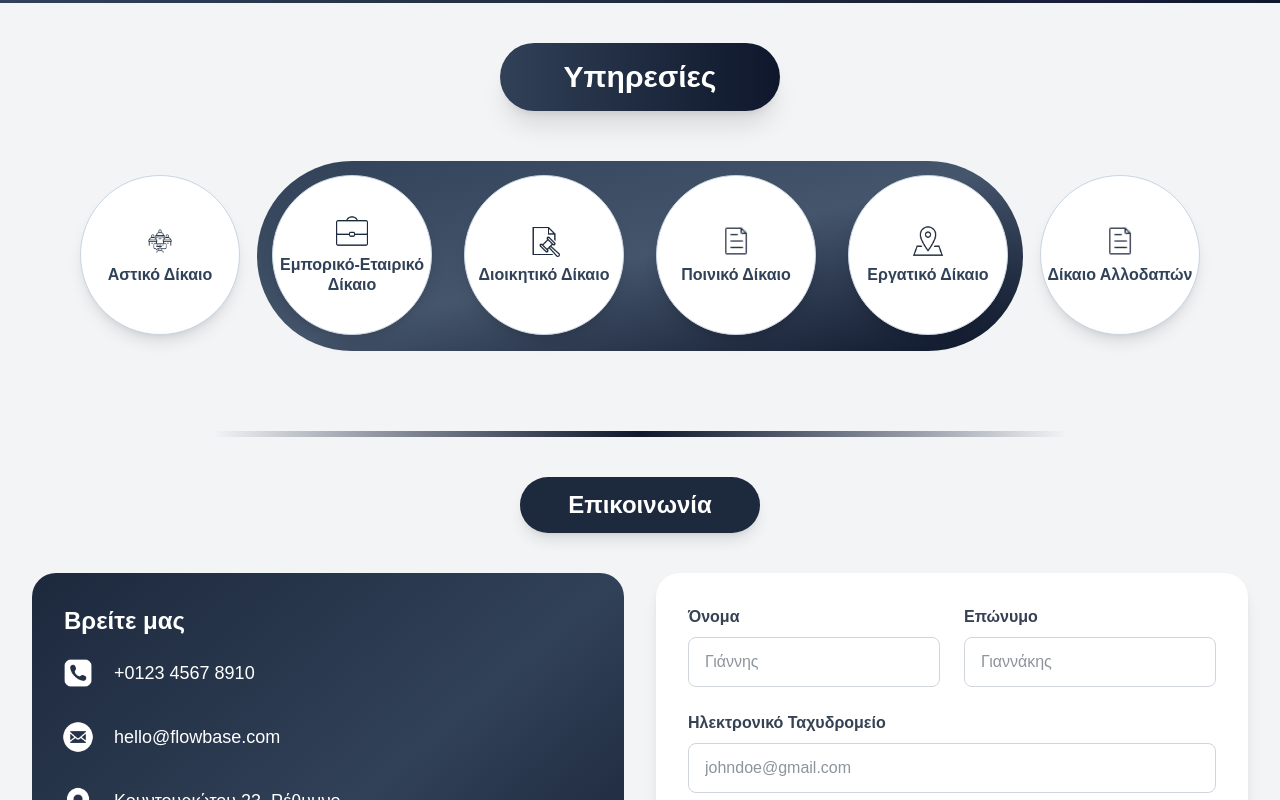
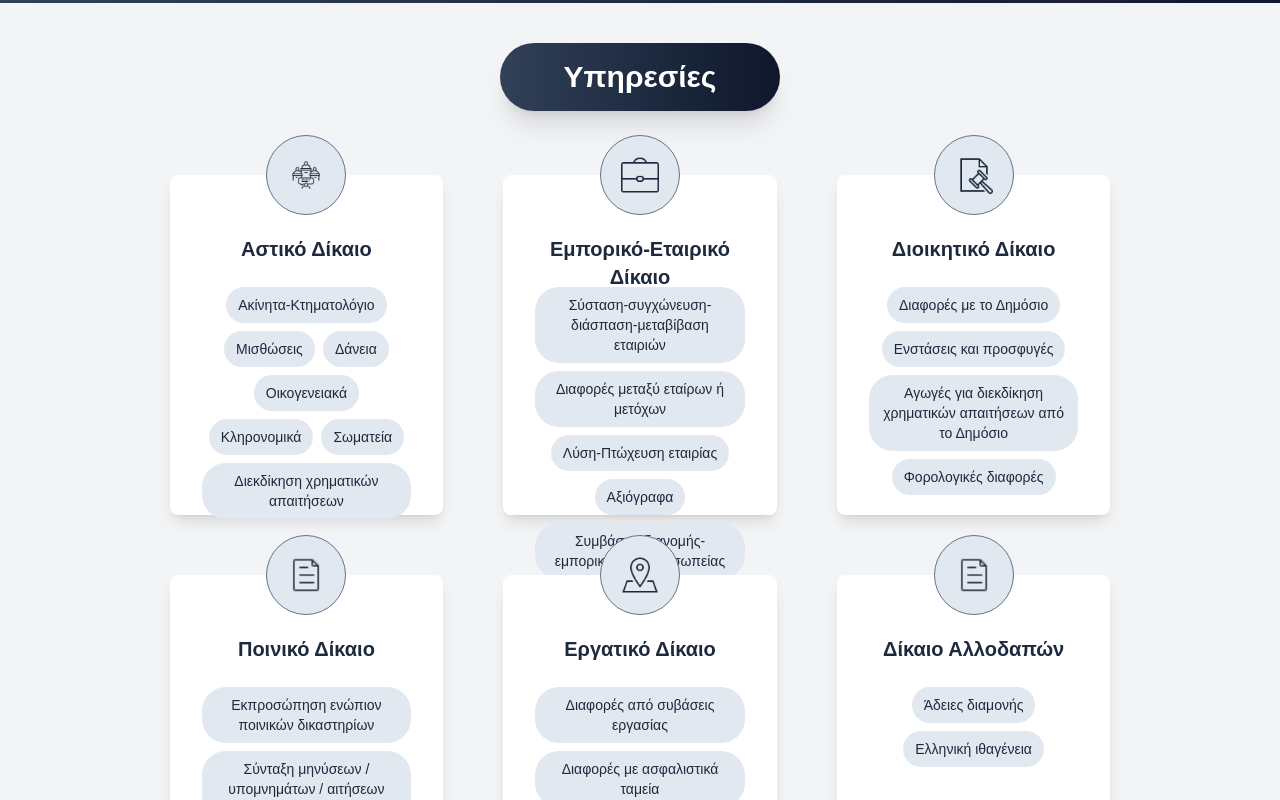
Before and after one commit to MichalisGiannoudis/ProjectDrew, a Next.js app: page / in a window 1280 px wide. Shown: the part 1520-2320 px from the top of the page. Built offline with nearby package versions, Linux system fonts and the light colour scheme.

Commit message:
typo fix, services finilized

```diff
--- a/src/components/serviceCard.component.tsx
+++ b/src/components/serviceCard.component.tsx
@@ -1,17 +1,17 @@
 export const ServiceCard = ({ serviceImage, serviceLabel, serviceBody }: { serviceImage:string,serviceLabel: string, serviceBody:string }) => {
     return(
         <div className="relative">
-            <div className="bg-white flex flex-col rounded-lg shadow-lg p-8 pt-12 text-center hover:shadow-2xl transition-shadow duration-300 h-auto md:h-150 lg:h-130">
+            <div className="bg-white flex flex-col rounded-lg shadow-lg p-8 pt-12 text-center hover:shadow-2xl transition-shadow duration-300 lg:h-85">
                 <div className="absolute -top-10 left-1/2 transform -translate-x-1/2">
                     <div className="w-20 h-20 bg-slate-200 rounded-full border border-slate-500 flex items-center justify-center p-3">
                         <img src={serviceImage} className="w-full h-full p-2 object-contain"/>
                     </div>
                 </div>
-                <h3 className="text-xl h-5 font-semibold text-slate-800 cursor-default mb-14 mt-3">{serviceLabel}</h3>
-                <div className="flex flex-col gap-4 text-center items-start">
+                <h3 className="text-xl h-5 font-semibold text-slate-800 cursor-default mb-8 mt-3">{serviceLabel}</h3>
+                <div className="flex flex-wrap gap-2 justify-center">
                     {serviceBody.split(',').map((option, idx) => (
-                        <div key={idx} className="w-full">
-                            <div className="bg-slate-200 text-slate-800 text-sm font-medium px-3 py-2 rounded-3xl w-full">
+                        <div key={idx} className="inline-block max-w-full">
+                            <div className="bg-slate-200 text-slate-800 text-sm font-medium px-3 py-2 rounded-3xl cursor-default break-words">
                                 {option.trim()}
                             </div>
                         </div>
--- a/src/components/servicesHorizontal.component.tsx
+++ b/src/components/servicesHorizontal.component.tsx
@@ -3,6 +3,7 @@ import { MainPageContent } from "@/types/content.interface";
 import { useContent } from "@/hooks/useContent";
 import { Language } from "@/types/language.interface";
 import { useState } from "react";
+import { ServiceCard } from "./serviceCard.component";
 
 interface ServiceItem {
     id: number;
@@ -12,7 +13,6 @@ interface ServiceItem {
 }
 
 export const ServicesHorizontal = () => {
-    const [activeService, setActiveService] = useState<number | null>(null);
     const [expandedMobile, setExpandedMobile] = useState<number | null>(null);
 
     const languageState = useThemeStore(state => state.language);
@@ -31,107 +31,69 @@ export const ServicesHorizontal = () => {
     ].filter(service => service.body);
 
     const handleServiceClick = (serviceId: number) => {
-        if (window.innerWidth < 768) {
         setExpandedMobile(expandedMobile === serviceId ? null : serviceId);
-        } else {
-            setActiveService(activeService === serviceId ? null : serviceId);
-        }
     };
 
     return (
         <div className="w-full mx-auto relative">
-            <div className="flex flex-col items-center mb-16">
+            <div className="flex flex-col items-center mb-10 lg:mb-16">
                 <div className="rounded-full bg-gradient-to-r from-slate-700 to-slate-900 px-16 py-4 shadow-xl">
                     <span className="text-white text-3xl font-bold cursor-default">{servicesLabel}</span>
                 </div>
             </div>
 
-            <div className="hidden md:block">
-                {/* Horizontal Service Bubbles */}
-                <div className="relative flex justify-center items-center px-4">
-                    <div className="w-[63%] h-[190px] absolute bottom-4 bg-gradient-to-br from-slate-700 via-slate-600 to-slate-900 rounded-full  overflow-hidden transition-all duration-300 z-0"></div>
-                    <div className="flexjustify-center items-center gap-8 relative z-10 w-full">
-                        <div className="flex justify-center items-center gap-8 mb-8 px-4">
-                            {services.map((service, index) => {
-                                const isActive = activeService === service.id;
-                                return (
-                                    <div
+            {/* Desktop Layout */}
+            <div className="hidden lg:block">
+                <div className="grid grid-cols-3 gap-15 w-[80%] mx-auto px-4">
+                    {services.map((service) => (
+                        <ServiceCard
                             key={service.id}
-                                        onClick={() => handleServiceClick(service.id)}
-                                        className="cursor-pointer"
-                                        style={{
-                                            transition: 'all 0.6s cubic-bezier(0.4, 0, 0.2, 1)',
-                                            animationDelay: `${index * 0.1}s`
-                                        }}
-                                    >
-                                        <div
-                                            className={`
-                                                w-40 h-40 rounded-full flex flex-col items-center justify-center
-                                                transition-all duration-500 ease-in-out
-                                                ${isActive
-                                                    ? 'bg-gradient-to-br from-slate-500 to-slate-800 shadow-2xl border-4 border-white scale-110'
-                                                    : 'bg-white hover:bg-gradient-to-br hover:from-slate-100 hover:to-slate-200 shadow-lg hover:shadow-xl border border-slate-300'
-                                                }
-                                                hover:scale-105 group`}>
-                                            <div className="flex flex-col items-center space-y-2">
-                                                <img src={service.image} className={`w-8 h-8 object-contain transition-all duration-300 ${isActive ? 'filter brightness-0 invert' : ''}`}/>
-                                                <span className={`text-default font-semibold text-center leading-tight transition-all duration-300 ${isActive ? 'text-white' : 'text-slate-700'}`}>
-                                                    {service.label}
-                                                </span>
+                            serviceImage={service.image}
+                            serviceLabel={service.label}
+                            serviceBody={service.body}
+                        />
+                    ))}
                 </div>
             </div>
+
+            {/* Tablet Layout */}
+            <div className="hidden md:block lg:hidden space-y-4">
+                {services.map((service, index) => (
+                    <div key={service.id} className="bg-white rounded-xl shadow-lg border border-slate-200 overflow-hidden">
+                        <div onClick={() => handleServiceClick(service.id)}
+                            className="flex items-center justify-between p-6 cursor-pointer hover:bg-slate-50 transition-colors duration-200">
+                            <div className="flex items-center">
+                                <div className="w-12 h-12 bg-slate-700 rounded-full flex items-center justify-center mr-4 shadow-lg">
+                                    <img src={service.image} className="w-8 h-8 object-contain filter brightness-0 invert p-1" alt={service.label} />
                                 </div>
-                                );
-                            })}
+                                <span className="text-lg font-semibold text-slate-800">{service.label}</span>
+                            </div>
+                            <div className={`transform transition-transform duration-300 ${expandedMobile === service.id ? 'rotate-180' : ''}`}>
+                                <div className="w-8 h-8 bg-slate-800 rounded-full flex items-center justify-center">
+                                    <svg className="w-4 h-4 text-white" fill="none" stroke="currentColor" viewBox="0 0 24 24">
+                                        <path strokeLinecap="round" strokeLinejoin="round" strokeWidth={2} d="M19 9l-7 7-7-7" />
+                                    </svg>
                                 </div>
                             </div>
                         </div>
 
-                {/* Expandable Details Container */}
-                <div className={`w-[85%] justify-self-center overflow-hidden transition-all duration-700 ease-in-out ${activeService ? 'max-h-96 opacity-100 mt-10' : 'max-h-0 opacity-0 mb-0'}`}>
-                    {activeService && (
-                        <div className="bg-white rounded-2xl  border border-slate-200 p-8 mx-4 lg:mx-16">
-                            <div className="bg-gradient-to-br from-slate-50 to-white rounded-xl p-6">
-                                {(() => {
-                                    const service = services.find(s => s.id === activeService);
-                                    if (!service) return null;
-
-                                    return (
-                                        <div className="space-y-4">
-                                            {/* Service Title */}
-                                            <div className="flex items-center justify-center mb-12">
-                                                {/* <img src={service.image} className="w-12 h-12 object-contain mr-4" alt={service.label} /> */}
-                                                <h3 className="text-2xl font-bold text-slate-800">{service.label}</h3>
-                                            </div>
-
-                                            {/* Service Details Grid */}
-                                            <div className="grid grid-cols-1 md:grid-cols-2 lg:grid-cols-3 gap-4">
+                        {/* Expandable Content */}
+                        <div className={`overflow-hidden transition-all duration-500 ease-in-out ${expandedMobile === service.id ? 'max-h-120 opacity-100' : 'max-h-0 opacity-0'}`}>
+                            <div className="px-6 pb-6 space-y-3">
                                 {service.body.split(',').map((option, idx) => (
-                                                    <div
-                                                        key={idx}
-                                                        className="bg-gradient-to-r from-slate-100 to-slate-200 text-slate-800 text-sm font-medium px-6 py-3 rounded-full border border-slate-300 transition-all duration-300 hover:shadow-md hover:scale-105 transform"
-                                                        style={{
-                                                            animationDelay: `${idx * 100}ms`,
-                                                            opacity: 0,
-                                                            animation: `fadeInUp 0.6s ease-out ${idx * 100}ms forwards`
-                                                        }}
-                                                    >
+                                    <div key={idx} className="bg-gradient-to-r from-slate-100 to-slate-200 text-slate-800 text-sm font-medium px-4 py-3 rounded-3xl border border-slate-300">
                                         <div className="flex items-center">
-                                                            <div className="flex-shrink-0 self-center">
+                                            <div className="flex-shrink-0 self-start mt-1.5">
                                                 <div className="w-2 h-2 bg-slate-700 rounded-full mr-3"></div>
                                             </div>
-                                                            <span className="leading-relaxed">{option.trim()}</span>
+                                            {option.trim()}
                                         </div>
                                     </div>
                                 ))}
                             </div>
                         </div>
-                                    );
-                                })()}
                     </div>
-                        </div>
-                    )}
-                </div>
+                ))}
             </div>
 
             {/* Mobile Layout */}
--- a/src/content/footer.content.ts
+++ b/src/content/footer.content.ts
@@ -9,7 +9,7 @@ export const FooterContentEN = {
 }
 
 export const FooterContentGR = {
-    nameLabel: 'Αδρέας Ν. Δρανδάκης',
+    nameLabel: 'Ανδρέας Ν. Δρανδάκης',
     progessionLabel: 'Δικηγόρος | Ειδικός στο Εταιρικό & Αστικό Δίκαιο',
     contactLabel: 'Επικοινωνία',
     officeLabel: 'Γραφείο',
--- a/src/content/mainPage.content.ts
+++ b/src/content/mainPage.content.ts
@@ -52,8 +52,8 @@ export const MainPageContentGR = {
     serviceLabel6: 'Δίκαιο Αλλοδαπών',
     serviceLabel7: 'Επικυρωμένες μεταφράσεις εγγράφων',
 
-    serviceBody1: 'Ακίνητα-Κτηματολόγιο, Μισθώσεις, Δάνεια, Οικογενειακά, Κληρονομικά, Διεκδίκηση χρηματικών απαιτήσεων, Σωματεία',
-    serviceBody2: 'Σύσταση-συγχώνευση-διάσπαση-μεταβίβαση εταιριών, Διαφορές μεταξύ εταίρων ή μετόχων, Λύση-Πτώχευση εταιρίας, Συμβάσεις διανομής-εμπορικής αντιπροσωπείας, Αξιόγραφα',
+    serviceBody1: 'Ακίνητα-Κτηματολόγιο, Μισθώσεις, Δάνεια, Οικογενειακά, Κληρονομικά, Σωματεία, Διεκδίκηση χρηματικών απαιτήσεων',
+    serviceBody2: 'Σύσταση-συγχώνευση-διάσπαση-μεταβίβαση εταιριών, Διαφορές μεταξύ εταίρων ή μετόχων, Λύση-Πτώχευση εταιρίας, Αξιόγραφα, Συμβάσεις διανομής-εμπορικής αντιπροσωπείας',
     serviceBody3: 'Διαφορές με το Δημόσιο, Ενστάσεις και προσφυγές, Αγωγές για διεκδίκηση χρηματικών απαιτήσεων από το Δημόσιο, Φορολογικές διαφορές',
     serviceBody4: 'Εκπροσώπηση ενώπιον ποινικών δικαστηρίων, Σύνταξη μηνύσεων / υπομνημάτων / αιτήσεων προς εισαγγελικές και δικαστικές αρχές',
     serviceBody5: 'Διαφορές από συβάσεις εργασίας, Διαφορές με ασφαλιστικά ταμεία',
```
Lines whose indentation alone changed are shown as unchanged.
